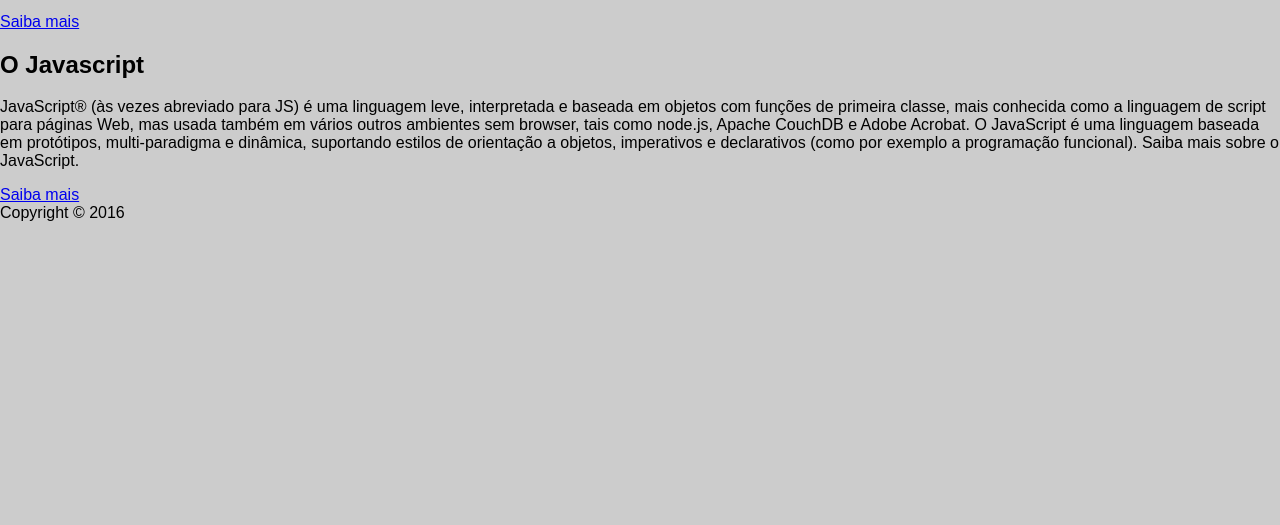
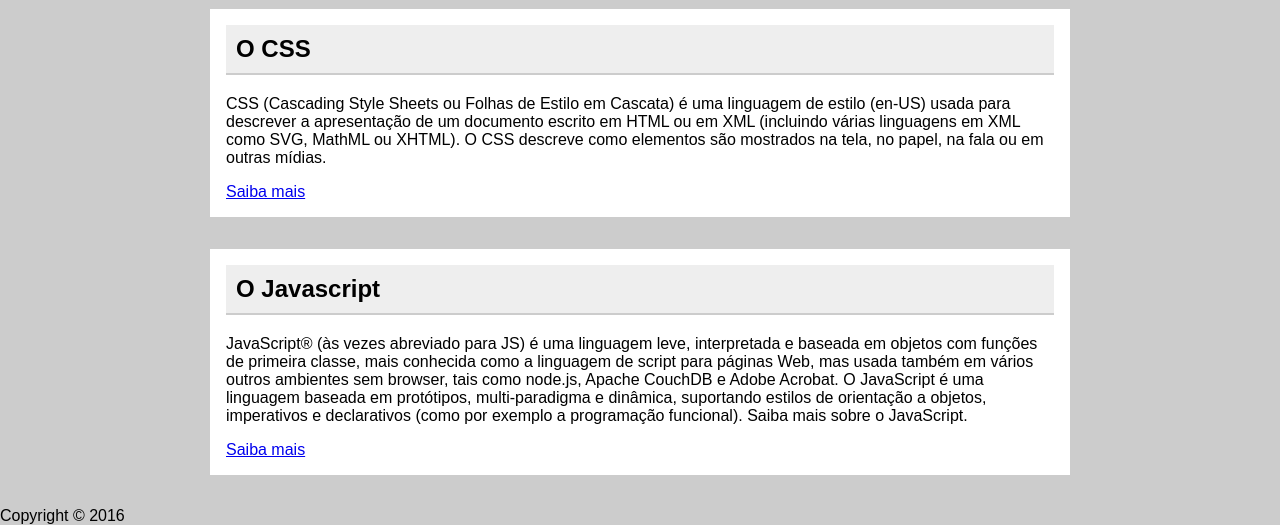
Before and after one commit to acleoxavier/ProjetoCSS, a plain HTML site: page index.html in a window 1280 px wide. Shown: the part 746-1271 px from the top of the page. Before the commit the page ends 968 px from the top, so only its background shows below. Drawn offline with Linux system fonts and the light colour scheme.

Commit message:
adicionado conteúdo css tags main e article

```diff
--- a/styles/estilo.css
+++ b/styles/estilo.css
@@ -59,3 +59,23 @@ body {
 .hover nav a:hover {
     background-color: rgba(0, 0, 0, 0.5);
 }
+
+main {
+    width: 80%;
+    margin: auto;
+    max-width: 860px;
+}
+
+article {
+    background-color: white;
+    padding: 16px;
+    margin-bottom: 32px;
+    margin-top: 32px;
+}
+
+article h2 {
+    border-bottom: 2px solid #ccc;
+    background-color: #eee;
+    padding: 10px;
+    margin-top: 0;
+}
```
